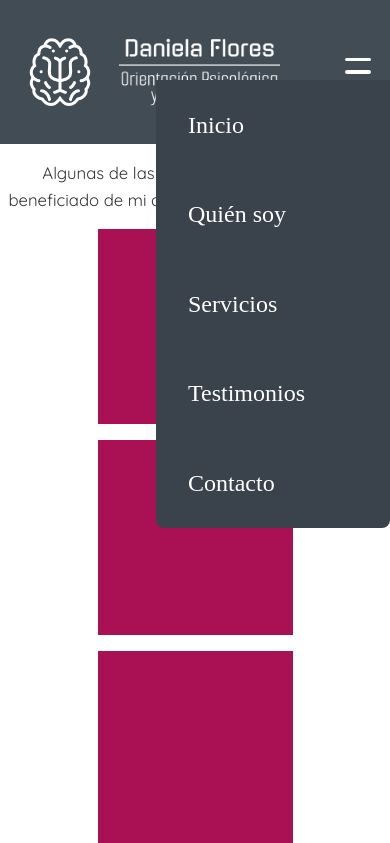
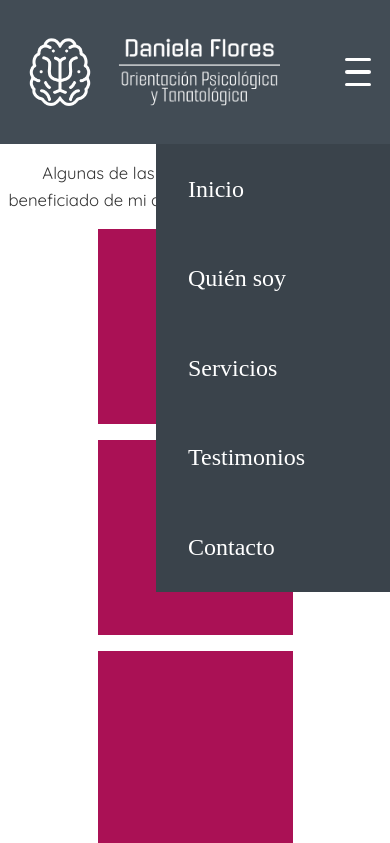
Before and after one commit to psitandan/psitandan, a plain HTML site: page test.html in a window 390 px wide. Both pictures are taken after a click on the element 357 px from the left and 71 px from the top of the page. Shown: the top 843 px of the page. Drawn offline with Linux system fonts and the light colour scheme; a web font is replaced by a local one.

Commit message:
Update test.html

```diff
--- a/test.html
+++ b/test.html
@@ -19,7 +19,6 @@
       margin: 0;
       padding: 0;
       box-sizing: border-box;
-      overflow-x: hidden;
     }
 
     body {
@@ -31,11 +30,12 @@
       min-height: 100vh;
       display: flex;
       flex-direction: column;
+      overflow-x: hidden;
     }
 
     /* Navbar */
     nav {
-      min-height: 80px;
+      min-height: 5rem;
       background-color: #424C55;
       display: flex;
       justify-content: space-between;
@@ -169,6 +169,29 @@ footer .right {
 }
 
 
+    /* Responsive */
+    @media (max-width: 48rem) { /* 768px */
+      nav ul {
+        display: none;
+        flex-direction: column;
+        background-color: #3a434b;
+        position: absolute;
+        top: 100%;
+        right: 0;
+        width: 60%;
+        padding: 1rem;
+      }
+
+      nav ul.active {
+        display: flex;
+      }
+
+      .menu-toggle {
+        display: flex;
+      }
+    }
+
+
      @media (max-width: 768px) {
 
             .boxes {
@@ -182,28 +205,7 @@ footer .right {
      }
 
 
-@media (max-width: 768px) {
-  nav ul {
-    display: none;
-    flex-direction: column;
-    background-color: #3a434b;
-    position: fixed;   /* fixed so it overlays content */
-    top: 80px;         /* just below navbar */
-    right: 0;
-    width: 60%;
-    padding: 1rem;
-    z-index: 2000;     /* on top of everything */
-    border-radius: 0 0 0.5rem 0.5rem; /* optional, nicer look */
-  }
 
-  nav ul.active {
-    display: flex;
-  }
-
-  .menu-toggle {
-    display: flex;
-  }
-}
 
 
   </style>
```
